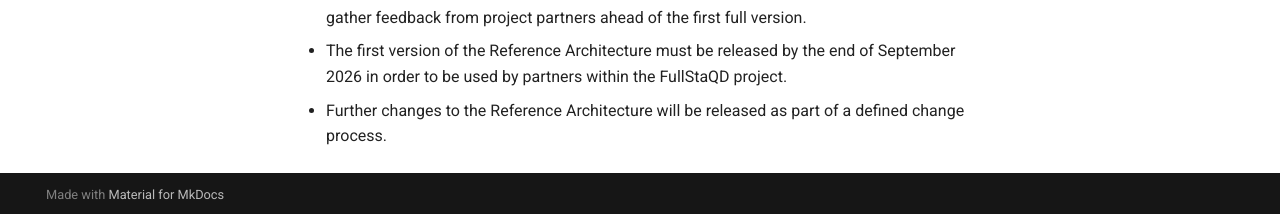
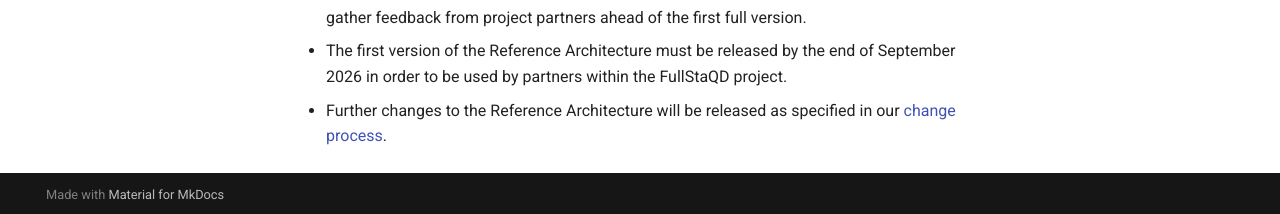
Before and after one commit to FullStaQD/architecture, an MkDocs documentation site: the page built from docs/02_architecture_constraints.md, in a window 1280 px wide and 1231 px high. Shown: the part 1014-1228 px from the top of the window. Built offline with MkDocs 1.6.1 and Material for MkDocs 9.7.7, drawn with Linux system fonts in a browser that asks for light colours; comment, search, counter and statistics services are not loaded.

Commit message:
Update docs/02_architecture_constraints.md
Co-authored-by: Max Schweikart <60352933+schweikart@users.noreply.github.com>
Signed-off-by: RinorKIT <tc4656@kit.edu>

```diff
--- a/docs/02_architecture_constraints.md
+++ b/docs/02_architecture_constraints.md
@@ -38,6 +38,6 @@ as follows:
 * The first version of the Reference Architecture must be released by the end
   of September 2026 in order to be used by partners within the FullStaQD
   project.
-* Further changes to the Reference Architecture will be released as part of a defined change process.
+* Further changes to the Reference Architecture will be released as specified in our [change process](https://github.com/FullStaQD/architecture/blob/main/CONTRIBUTING.md#changing-the-architecture).
 
 [fullstaqd]: https://www.digital.iao.fraunhofer.de/en/competences/quantum-computing/FullStaQD.html
```
